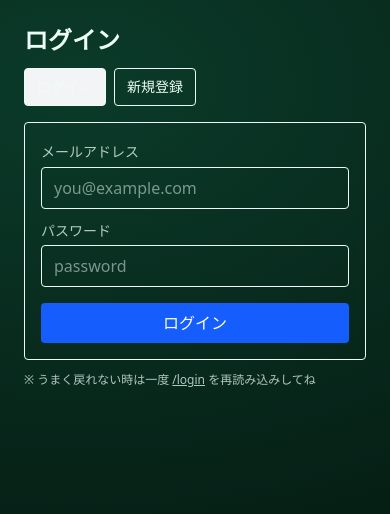
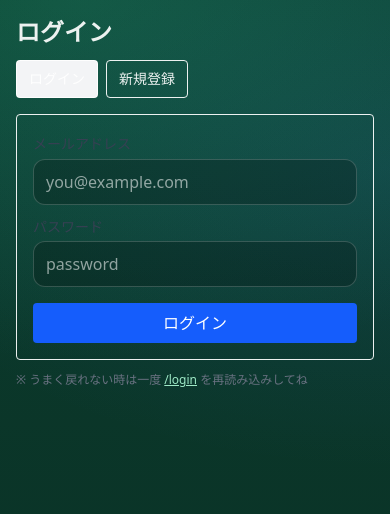
Before and after one commit to Msk2027/mahjong-attendance, a Next.js app: page /login in a window 390 px wide. Shown: the top 514 px of the page. Built offline with nearby package versions, Linux system fonts and the light colour scheme; no server answers.

Commit message:
Polish mobile UI styles

```diff
--- a/src/app/globals.css
+++ b/src/app/globals.css
@@ -1,91 +1,156 @@
 @import "tailwindcss";
 
-/* 麻雀っぽいグリーン背景 + 文字色 */
-html,
-body {
+/* ===== Theme ===== */
+:root {
+  /* 麻雀っぽいグリーン背景 */
+  --bg: #0b3d2e;
+  --bg2: #0a2f24;
+
+  /* カード */
+  --card: rgba(255, 255, 255, 0.10);
+  --card-border: rgba(255, 255, 255, 0.16);
+
+  /* 文字 */
+  --text: rgba(255, 255, 255, 0.92);
+  --muted: rgba(255, 255, 255, 0.72);
+
+  /* アクセント */
+  --accent: #34d399; /* emerald */
+  --danger: #ef4444;
+
+  /* 角丸 & 影 */
+  --radius: 16px;
+  --shadow: 0 8px 24px rgba(0,0,0,0.22);
+
+  /* タップしやすい高さ（iPhone基準） */
+  --tap: 44px;
+}
+
+html, body {
   height: 100%;
 }
 
 body {
-  background: radial-gradient(
-    1200px 800px at 20% 10%,
-    #0b3b2a 0%,
-    #062016 55%,
-    #04160f 100%
-  );
-  color: #ecfdf5; /* emerald-50 */
+  margin: 0;
+  color: var(--text);
+  background: radial-gradient(1200px 600px at 20% 0%, rgba(52, 211, 153, 0.18), transparent 60%),
+              radial-gradient(900px 500px at 100% 20%, rgba(59, 130, 246, 0.12), transparent 60%),
+              linear-gradient(180deg, var(--bg), var(--bg2));
+  -webkit-font-smoothing: antialiased;
+  -moz-osx-font-smoothing: grayscale;
 }
 
-/* 共通カード（Tailwind classと併用OK） */
+/* iPhoneのノッチ/ホームバー対策 */
+main {
+  padding-bottom: env(safe-area-inset-bottom);
+}
+
+/* ===== Utility Components (あなたの既存classに合わせる) ===== */
 .card {
-  border: 1px solid rgba(16, 185, 129, 0.25); /* emerald-500 */
-  background: rgba(6, 78, 59, 0.35); /* emerald-900 */
-  border-radius: 16px;
+  background: var(--card);
+  border: 1px solid var(--card-border);
+  border-radius: var(--radius);
+  box-shadow: var(--shadow);
   padding: 16px;
-  backdrop-filter: blur(6px);
+  backdrop-filter: blur(10px);
 }
 
 .card-muted {
-  color: rgba(236, 253, 245, 0.75);
-}
-
-.btn {
-  border: 1px solid rgba(236, 253, 245, 0.25);
-  border-radius: 12px;
-  padding: 10px 12px;
-  font-size: 14px;
-}
-
-.btn:hover {
-  background: rgba(6, 78, 59, 0.25);
-}
-
-.btn-primary {
-  background: rgba(37, 99, 235, 0.9); /* blue-600 */
-  border-color: rgba(37, 99, 235, 0.9);
-  color: white;
-}
-
-.btn-primary:hover {
-  background: rgba(37, 99, 235, 1);
-}
-
-.input {
-  width: 100%;
-  border: 1px solid rgba(236, 253, 245, 0.2);
-  background: rgba(4, 22, 15, 0.35);
-  color: #ecfdf5;
-  border-radius: 12px;
-  padding: 10px 12px;
-  outline: none;
-}
-
-.input::placeholder {
-  color: rgba(236, 253, 245, 0.55);
+  color: var(--muted);
 }
 
 .badge {
   display: inline-flex;
   align-items: center;
   gap: 6px;
-  border: 1px solid rgba(236, 253, 245, 0.2);
-  background: rgba(6, 78, 59, 0.25);
+  padding: 6px 10px;
   border-radius: 999px;
-  padding: 4px 10px;
+  border: 1px solid rgba(255,255,255,0.16);
+  background: rgba(0,0,0,0.18);
+  color: rgba(255,255,255,0.86);
   font-size: 12px;
-  color: rgba(236, 253, 245, 0.9);
+  line-height: 1;
+  white-space: nowrap;
 }
 
-/* ✅ Tailwindの bg-white を麻雀グリーンに上書き（白い箱を根絶） */
-.bg-white {
-  background-color: rgba(6, 78, 59, 0.35) !important; /* emerald-900/35 */
-  border-color: rgba(16, 185, 129, 0.25) !important;  /* emerald-500/25 */
-  color: #ecfdf5 !important; /* emerald-50 */
+.input, input, select, textarea {
+  width: 100%;
+  min-height: var(--tap);
+  padding: 10px 12px;
+  border-radius: 12px;
+  border: 1px solid rgba(255,255,255,0.18);
+  background: rgba(0,0,0,0.22);
+  color: var(--text);
+  outline: none;
 }
 
-/* ✅ 文字色も暗背景向けに補正（読みやすく） */
-.text-gray-600,
-.text-gray-700,
-.text-gray-500 {
-  color: rgba(236, 253, 245, 0.75) !important;
+.input::placeholder, input::placeholder, textarea::placeholder {
+  color: rgba(255,255,255,0.55);
 }
+
+.input:focus, input:focus, select:focus, textarea:focus {
+  border-color: rgba(52, 211, 153, 0.55);
+  box-shadow: 0 0 0 3px rgba(52, 211, 153, 0.18);
+}
+
+/* ボタン（タップしやすさ優先） */
+.btn {
+  min-height: var(--tap);
+  padding: 10px 14px;
+  border-radius: 12px;
+  border: 1px solid rgba(255,255,255,0.18);
+  background: rgba(0,0,0,0.22);
+  color: var(--text);
+  cursor: pointer;
+  user-select: none;
+  -webkit-tap-highlight-color: transparent;
+}
+
+.btn:hover {
+  background: rgba(0,0,0,0.30);
+}
+
+.btn:active {
+  transform: translateY(1px);
+}
+
+.btn-primary {
+  border-color: rgba(52, 211, 153, 0.40);
+  background: rgba(52, 211, 153, 0.18);
+}
+
+.btn-primary:hover {
+  background: rgba(52, 211, 153, 0.24);
+}
+
+/* リンク（背景が暗いので見やすく） */
+a {
+  color: rgba(167, 243, 208, 0.95);
+}
+
+a:hover {
+  color: rgba(52, 211, 153, 1);
+}
+
+/* ===== Mobile polish ===== */
+@media (max-width: 640px) {
+  /* 余白を少し詰める（あなたのp-6対策として上書き） */
+  main.p-6 {
+    padding: 16px !important;
+  }
+
+  /* “横並び”が詰まりやすい所の保険 */
+  .btn {
+    width: 100%;
+  }
+
+  /* カード内のボタン列が縦に落ちても自然に */
+  .card .btn + .btn {
+    margin-top: 8px;
+  }
+
+  /* 長いURL・IDがはみ出ないように */
+  .break-all {
+    word-break: break-all;
+  }
+}
```
